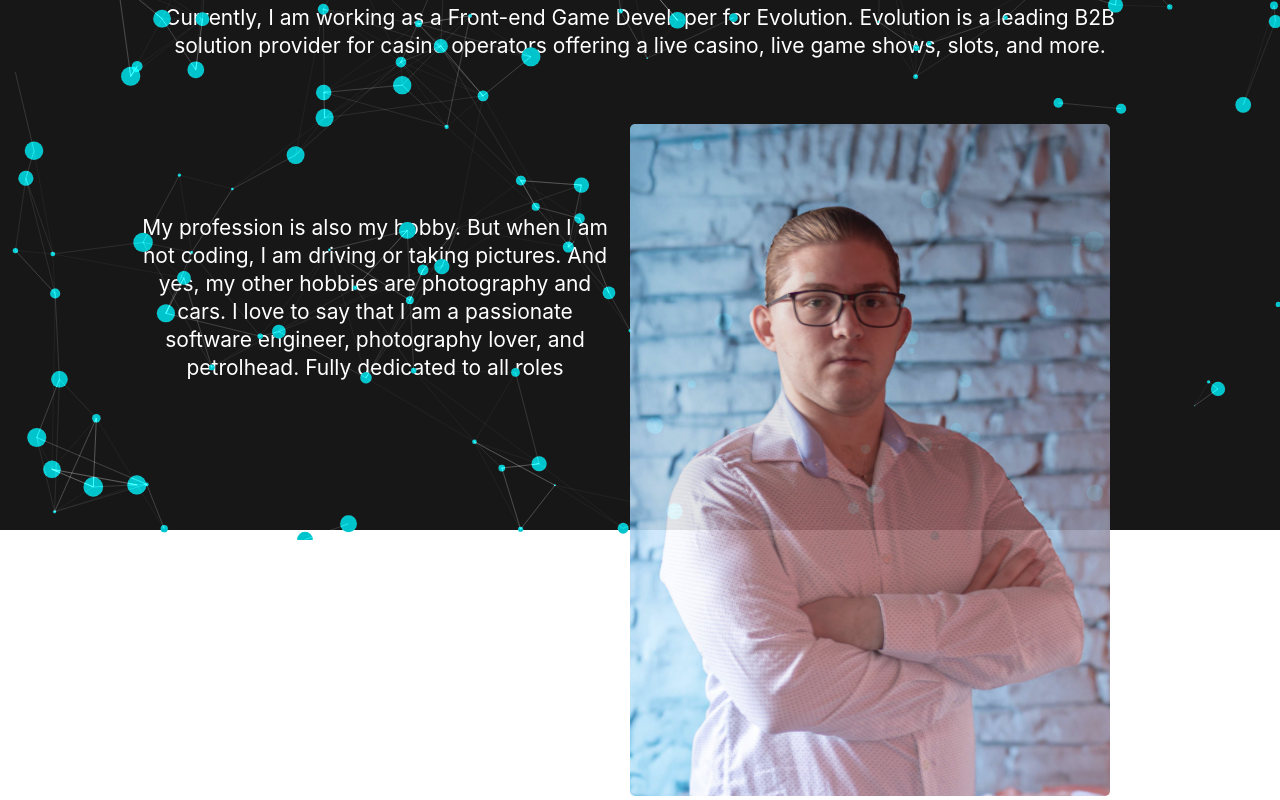
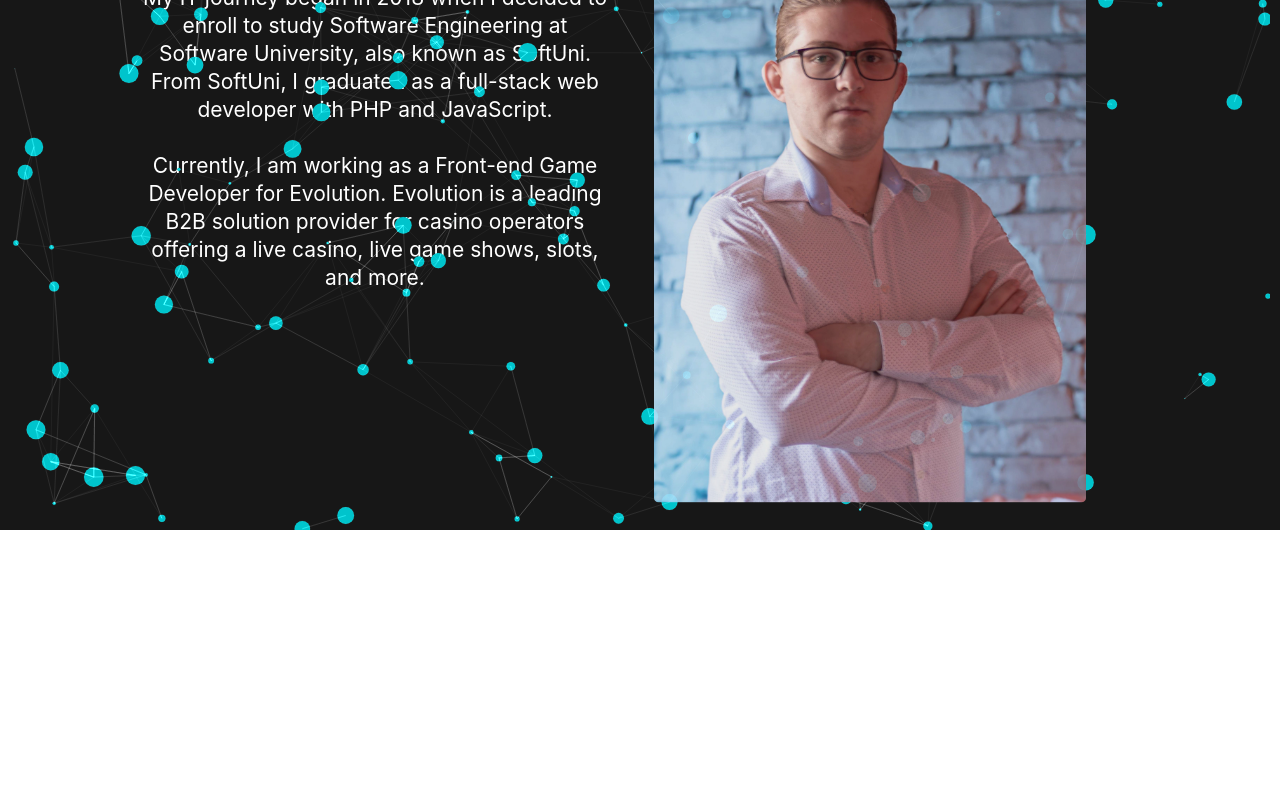
Before and after one commit to tonyhristov/tonyhristov-portfolio, a React (Create React App) app: page / in a window 1280 px wide. Shown: the part 1059-1859 px from the top of the page. After the commit the page ends 1683 px from the top, so only its background shows below. Built offline with nearby package versions, Linux system fonts and the light colour scheme.

Commit message:
fix: about page css

```diff
--- a/src/components/dots/index.js
+++ b/src/components/dots/index.js
@@ -1,9 +1,13 @@
-import React, { useEffect, useRef } from 'react';
+import React, { useEffect, useRef, useState } from 'react';
 import styled from 'styled-components';
 import spawnDots from '../../constants/dotsBackground';
 
 const Dots = () => {
     const canvasRef = useRef(null);
+    const container = useRef(null);
+
+    const [width, setWidth] = useState(window.innerWidth);
+    const [height, setHeight] = useState(window.innerHeight);
 
     useEffect(() => {
         const canvas = canvasRef.current;
@@ -12,12 +16,17 @@
         const ctx = canvas.getContext('2d');
         if (!ctx) return;
 
-        spawnDots(canvas, ctx);
-    }, []);
+        window.addEventListener('resize', () => {
+            setWidth(container.current.parentElement.offsetWidth);
+            setHeight(container.current.parentElement.offsetHeight);
+        });
+
+        spawnDots({ canvas, ctx, width, height });
+    }, [width, height]);
 
     return (
-        <Container>
-            <canvas id='stage' ref={canvasRef}></canvas>
+        <Container ref={container}>
+            <Canvas id='stage' ref={canvasRef}></Canvas>
         </Container>
     );
 };
@@ -26,4 +35,9 @@
     position: absolute;
 `;
 
+const Canvas = styled.canvas`
+    width: 100%;
+    object-fit: contain;
+`;
+
 export default Dots;
--- a/src/constants/dotsBackground.js
+++ b/src/constants/dotsBackground.js
@@ -1,6 +1,8 @@
-const spawnDots = (canvas, ctx) => {
-    canvas.width = window.innerWidth;
-    canvas.height = window.innerHeight;
+const spawnDots = (params) => {
+    const { canvas, ctx, height = window.innerHeight, width = window.innerWidth } = params;
+
+    canvas.width = width - 10;
+    canvas.height = height - 10;
 
     const dots = [],
         FPS = 60,
--- a/src/pages/about/index.js
+++ b/src/pages/about/index.js
@@ -13,19 +13,16 @@
             <Summary>
                 HI! My name is Antonio, but most of the people call me Tony, you can do it as well! Let me tell you my story :)
                 <br />
-                <br />
-                My IT journey began in 2018 when I decided to enroll to study Software Engineering at Software University, also known as SoftUni. From SoftUni, I graduated as a full-stack web
-                developer with PHP and JavaScript.
-                <br />
-                <br />
-                Currently, I am working as a Front-end Game Developer for Evolution. Evolution is a leading B2B solution provider for casino operators offering a live casino, live game shows, slots,
-                and more.
             </Summary>
             <InnerWrapper>
-                <Info>
-                    My profession is also my hobby. But when I am not coding, I am driving or taking pictures. And yes, my other hobbies are photography and cars. I love to say that I am a passionate
-                    software engineer, photography lover, and petrolhead. Fully dedicated to all roles
-                </Info>
+                <ImageInfo>
+                    My IT journey began in 2018 when I decided to enroll to study Software Engineering at Software University, also known as SoftUni. From SoftUni, I graduated as a full-stack web
+                    developer with PHP and JavaScript.
+                    <br />
+                    <br />
+                    Currently, I am working as a Front-end Game Developer for Evolution. Evolution is a leading B2B solution provider for casino operators offering a live casino, live game shows,
+                    slots, and more.
+                </ImageInfo>
                 <ImageContainer>
                     <ImageWrapper>
                         <Image src={about} alt='about me ' />
@@ -33,9 +30,44 @@
                     </ImageWrapper>
                 </ImageContainer>
             </InnerWrapper>
+            <InnerWrapper>
+                <Info>
+                    My profession is also my hobby. But when I am not coding, I am driving or taking pictures. And yes, my other hobbies are photography and cars. I love to say that I am a passionate
+                    software engineer, photography lover, and petrolhead. Fully dedicated to all roles
+                </Info>
+            </InnerWrapper>
         </Container>
     );
 };
+
+const Container = styled.div`
+    display: flex;
+    flex-direction: column;
+    margin: 0;
+`;
+
+const ImageContainer = styled.div`
+    display: inline-block;
+    width: 50%;
+    padding-left: 20px;
+    position: relative;
+
+    @media screen and (max-width: 900px) {
+        padding-left: 0;
+        width: 100%;
+        margin-top: 20px;
+    }
+`;
+
+const InnerWrapper = styled.div`
+    max-width: 1000px;
+    margin: 0% auto 0%;
+`;
+
+const ImageWrapper = styled.div`
+    text-align: center;
+    position: relative;
+`;
 
 const Title = styled.h1`
     color: #f35626;
@@ -53,49 +85,47 @@
     line-height: 28px;
     font-size: 21px;
     margin: 0 auto;
+
+    @media screen and (max-width: 900px) {
+        padding-right: 0;
+        padding-top: 30px;
+        width: 90%;
+    }
 `;
 
-const Container = styled.div`
-    display: flex;
-    flex-direction: column;
-    margin: 0;
-`;
-const InnerWrapper = styled.div`
-    max-width: 1000px;
-    margin: 5% auto 0%;
-`;
-
-const Info = styled.div`
-    display: inline-block;
-    width: 47%;
-    padding-top: 90px;
+const ImageInfo = styled.div`
     color: white;
     font-size: 21px;
     line-height: 28px;
     vertical-align: top;
     text-align: center;
-    @media screen and (max-width: 768px) {
+
+    display: inline-block;
+    width: 47%;
+    padding-top: 15vh;
+
+    @media screen and (max-width: 900px) {
         padding-right: 0;
         padding-top: 30px;
-        width: 100%;
+        width: 90%;
+        margin: 0px auto;
+        display: block;
     }
 `;
 
-const ImageContainer = styled.div`
-    display: inline-block;
-    width: 50%;
-    padding-left: 20px;
-    position: relative;
-    @media screen and (max-width: 768px) {
-        padding-left: 0;
-        width: 100%;
-        margin-top: 20px;
+const Info = styled.div`
+    color: white;
+    font-size: 21px;
+    line-height: 28px;
+    vertical-align: top;
+    text-align: center;
+
+    @media screen and (max-width: 900px) {
+        padding-right: 0;
+        padding-top: 30px;
+        width: 90%;
+        margin: 0% auto 10%;
     }
-`;
-
-const ImageWrapper = styled.div`
-    text-align: center;
-    position: relative;
 `;
 
 const Image = styled.img`
@@ -103,6 +133,7 @@
     border-radius: 5px;
     opacity: 0.9;
     max-width: 600px;
+    scale: 0.9;
 `;
 
 const Shadow = styled.div`
--- a/src/pages/page-layout/index.js
+++ b/src/pages/page-layout/index.js
@@ -21,6 +21,11 @@
 const Container = styled.div`
     width: 100%;
     height: calc(100vh - 10px);
+
+    @media screen and (max-width: 900px) {
+        margin-top: 120px;
+        height: auto;
+    }
 `;
 
 export default PageLayout;
```
